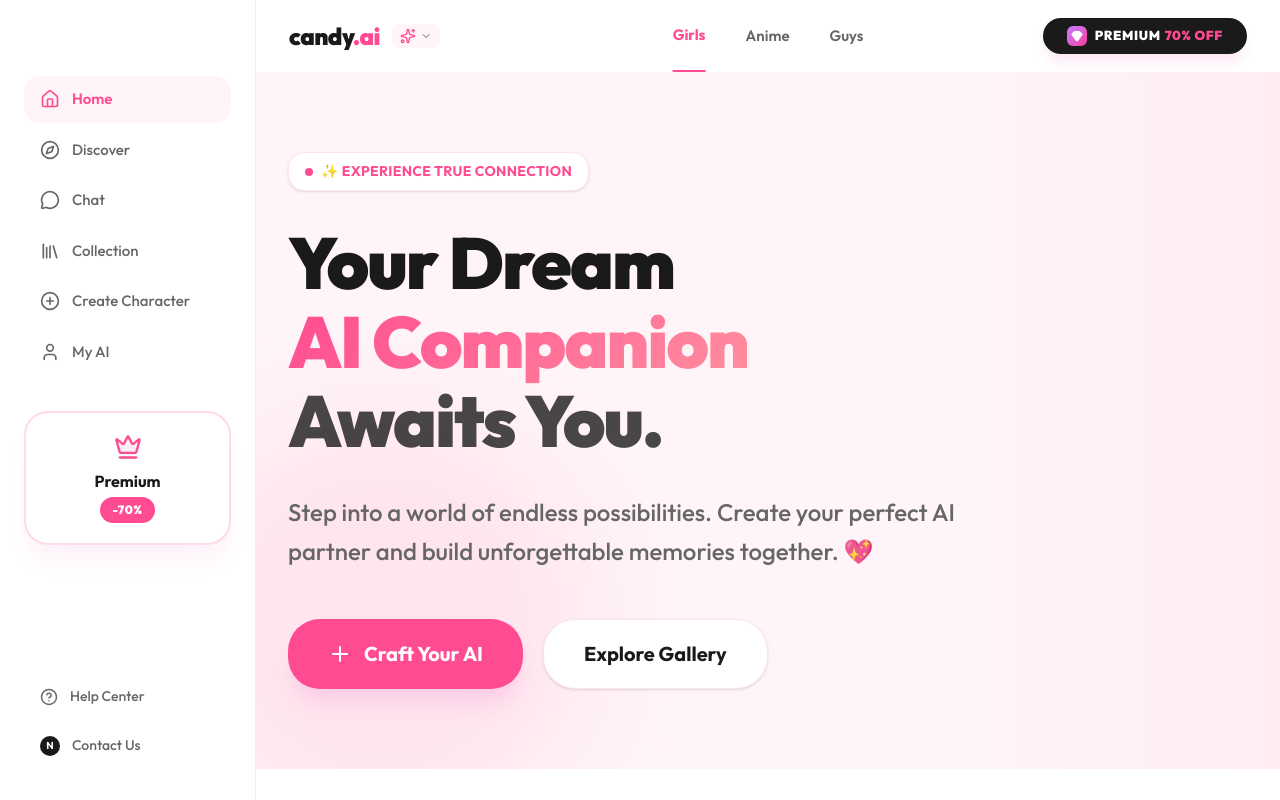
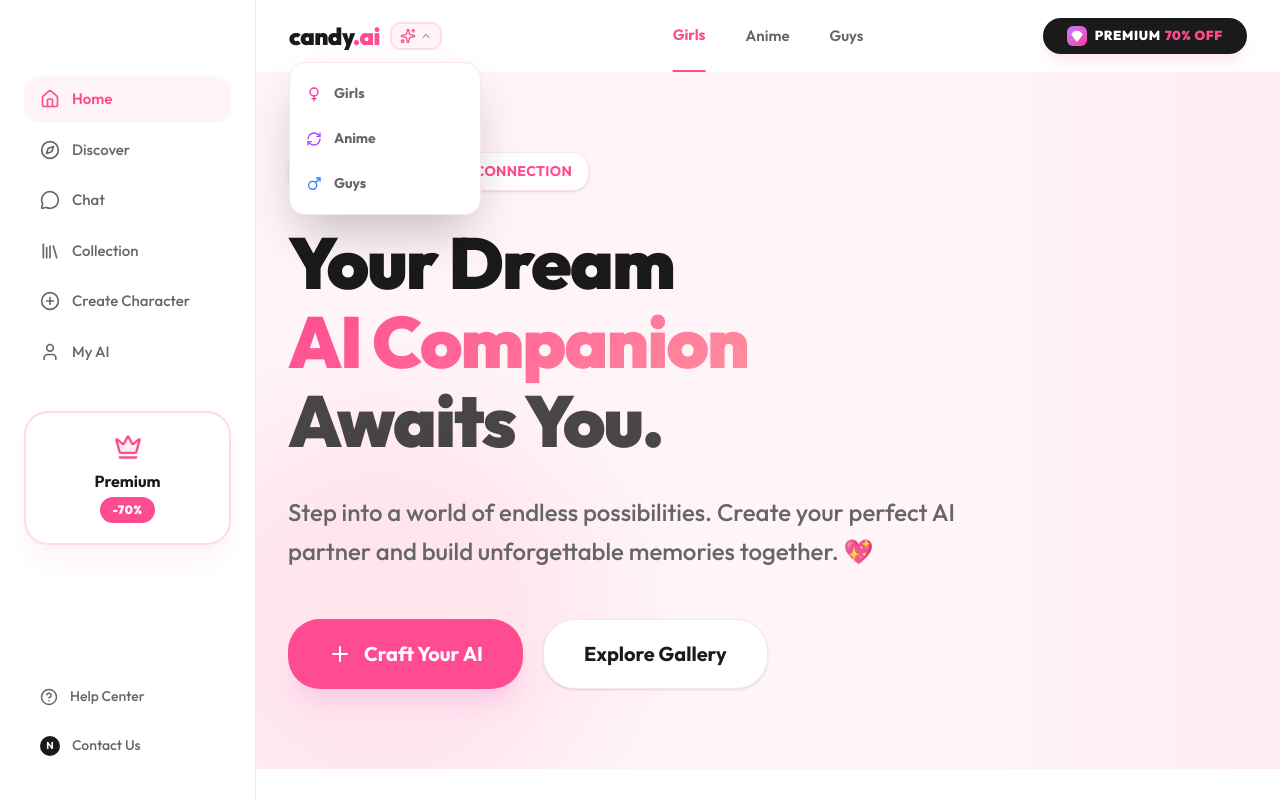
Before and after one commit to adeebjamil/candy.ai, a Next.js app: page / in a window 1280 px wide. Both pictures are taken after a click on the element 415 px from the left and 36 px from the top of the page. Shown: the top 800 px of the page. Built offline with nearby package versions, Linux system fonts and the light colour scheme.

Commit message:
feat: make category switcher dropdown functional in Header

```diff
--- a/app/components/Header.tsx
+++ b/app/components/Header.tsx
@@ -1,11 +1,24 @@
 "use client";
 
-import { useState } from "react";
+import { useState, useRef, useEffect } from "react";
 import Link from "next/link";
-import { Menu, Sparkles, X, Home, Compass, MessageCircle, Library, PlusCircle, User, Crown, HelpCircle, ChevronDown, Gem } from "lucide-react";
+import { Menu, Sparkles, X, Home, Compass, MessageCircle, Library, PlusCircle, User, Crown, HelpCircle, ChevronDown, Gem, Venus, Mars, RefreshCw } from "lucide-react";
 
 export function Header() {
   const [isMenuOpen, setIsMenuOpen] = useState(false);
+  const [isDropdownOpen, setIsDropdownOpen] = useState(false);
+  const dropdownRef = useRef<HTMLDivElement>(null);
+
+  // Close dropdown when clicking outside
+  useEffect(() => {
+    function handleClickOutside(event: MouseEvent) {
+      if (dropdownRef.current && !dropdownRef.current.contains(event.target as Node)) {
+        setIsDropdownOpen(false);
+      }
+    }
+    document.addEventListener("mousedown", handleClickOutside);
+    return () => document.removeEventListener("mousedown", handleClickOutside);
+  }, []);
 
   return (
     <>
@@ -18,16 +31,49 @@ export function Header() {
           >
             <Menu className="w-6 h-6" />
           </button>
-          <div className="flex items-center gap-1 md:gap-3">
+          <div className="flex items-center gap-1 md:gap-3 relative" ref={dropdownRef}>
             <Link href="/" className="flex items-center gap-2 md:gap-3 group">
               <span className="font-black text-[20px] md:text-[24px] tracking-tight text-foreground">candy<span className="text-primary">.ai</span></span>
             </Link>
 
-            {/* Category Switcher - New */}
-            <div className="flex items-center gap-1 bg-surface px-2 py-1 rounded-lg cursor-pointer hover:bg-primary/5 transition-colors">
+            {/* Category Switcher */}
+            <div
+              onClick={() => setIsDropdownOpen(!isDropdownOpen)}
+              className={`flex items-center gap-1 bg-surface px-2 py-1 rounded-lg cursor-pointer transition-all ${isDropdownOpen ? "ring-2 ring-primary/20 bg-primary/5" : "hover:bg-primary/5"}`}
+            >
               <Sparkles className="w-4 h-4 text-primary" />
-              <ChevronDown className="w-3 h-3 text-text-muted" />
+              <ChevronDown className={`w-3 h-3 text-text-muted transition-transform duration-300 ${isDropdownOpen ? "rotate-180" : ""}`} />
             </div>
+
+            {/* Category Dropdown */}
+            {isDropdownOpen && (
+              <div className="absolute top-full left-0 mt-2 w-48 bg-white rounded-2xl shadow-2xl border border-border py-2 animate-in fade-in zoom-in-95 duration-200 z-[60]">
+                <Link
+                  href="/girls"
+                  onClick={() => setIsDropdownOpen(false)}
+                  className="flex items-center gap-3 px-4 py-3 text-[14px] font-bold text-text-muted hover:text-primary hover:bg-surface transition-all"
+                >
+                  <Venus className="w-4 h-4 text-pink-500" />
+                  Girls
+                </Link>
+                <Link
+                  href="/anime"
+                  onClick={() => setIsDropdownOpen(false)}
+                  className="flex items-center gap-3 px-4 py-3 text-[14px] font-bold text-text-muted hover:text-primary hover:bg-surface transition-all"
+                >
+                  <RefreshCw className="w-4 h-4 text-purple-500" />
+                  Anime
+                </Link>
+                <Link
+                  href="/guys"
+                  onClick={() => setIsDropdownOpen(false)}
+                  className="flex items-center gap-3 px-4 py-3 text-[14px] font-bold text-text-muted hover:text-primary hover:bg-surface transition-all"
+                >
+                  <Mars className="w-4 h-4 text-blue-500" />
+                  Guys
+                </Link>
+              </div>
+            )}
           </div>
         </div>
 
```
